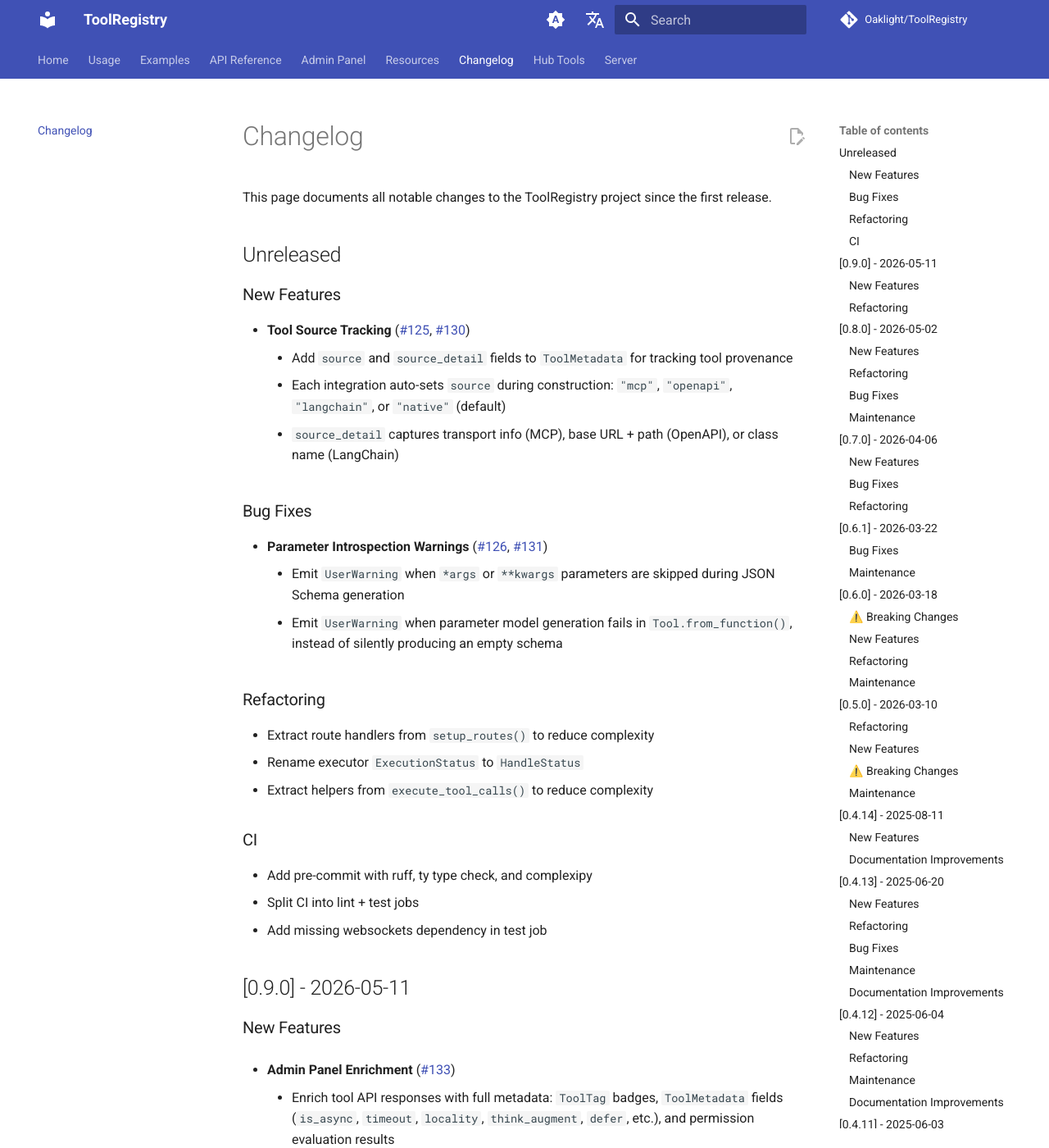
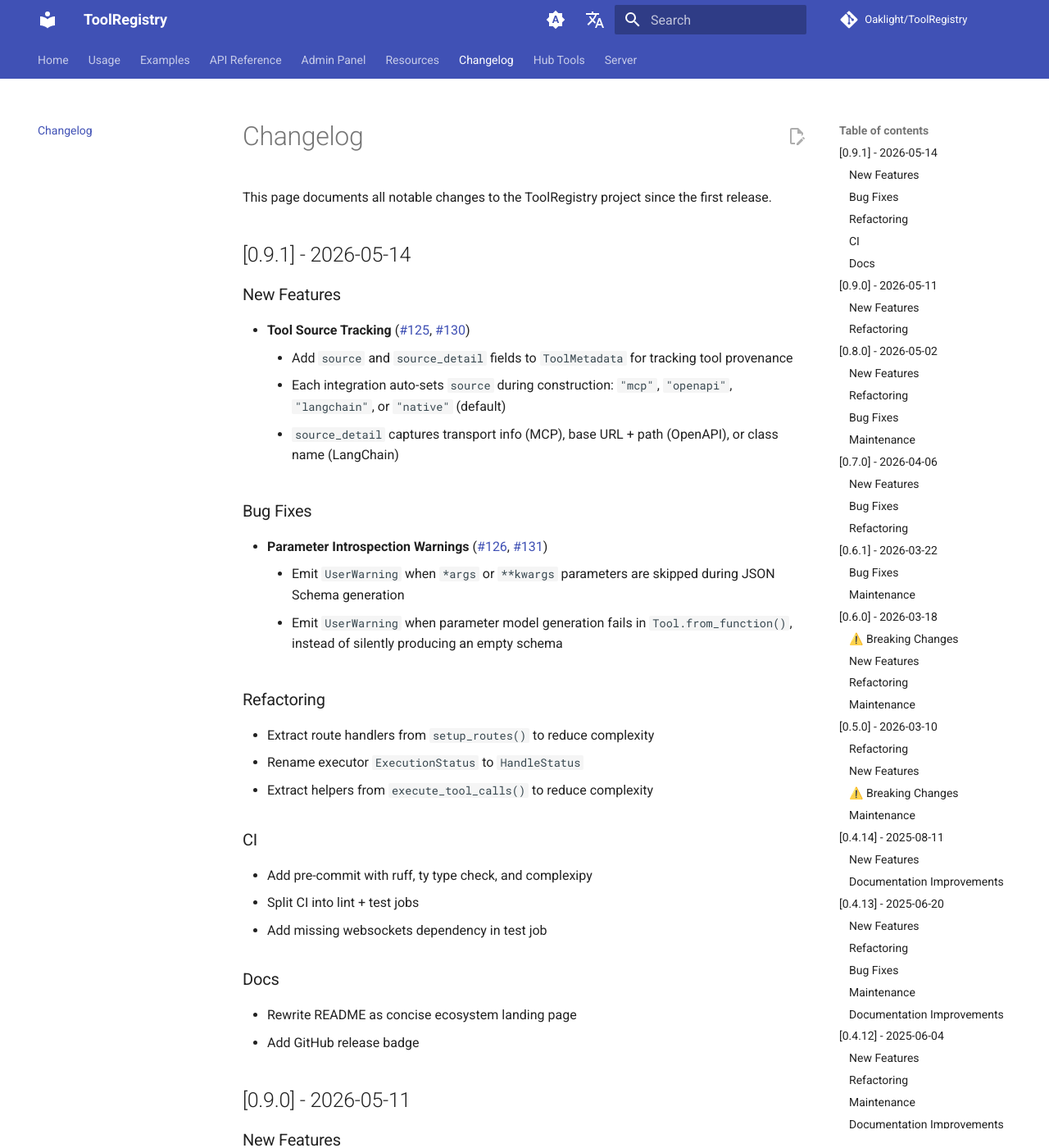
Before and after one commit to Oaklight/ToolRegistry, an MkDocs documentation site: the page built from docs/changelog.md, in a window 1280 px wide and 1400 px high. Shown: the whole window at 82% size. Built offline with MkDocs 1.6.1 and Material for MkDocs 9.7.7, drawn with Linux system fonts in a browser that asks for light colours; comment, search, counter and statistics services are not loaded.

Commit message:
release: v0.9.1 changelog

```diff
--- a/docs/changelog.md
+++ b/docs/changelog.md
@@ -10,7 +10,7 @@ author: Oaklight
 
 This page documents all notable changes to the ToolRegistry project since the first release.
 
-## Unreleased
+## [0.9.1] - 2026-05-14
 
 ### New Features
 
@@ -36,6 +36,11 @@ This page documents all notable changes to the ToolRegistry project since the fi
 - Add pre-commit with ruff, ty type check, and complexipy
 - Split CI into lint + test jobs
 - Add missing websockets dependency in test job
+
+### Docs
+
+- Rewrite README as concise ecosystem landing page
+- Add GitHub release badge
 
 ## [0.9.0] - 2026-05-11
 
```
